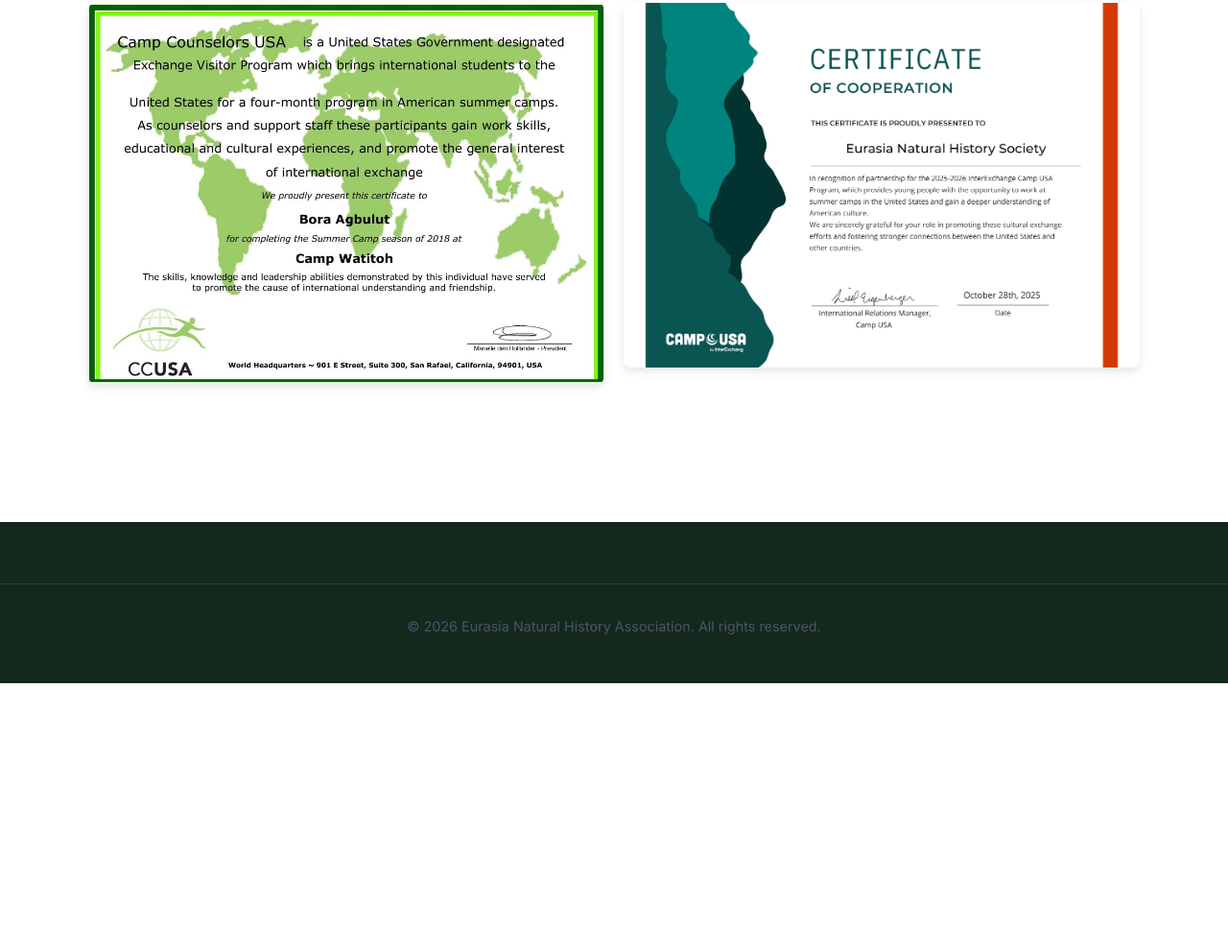
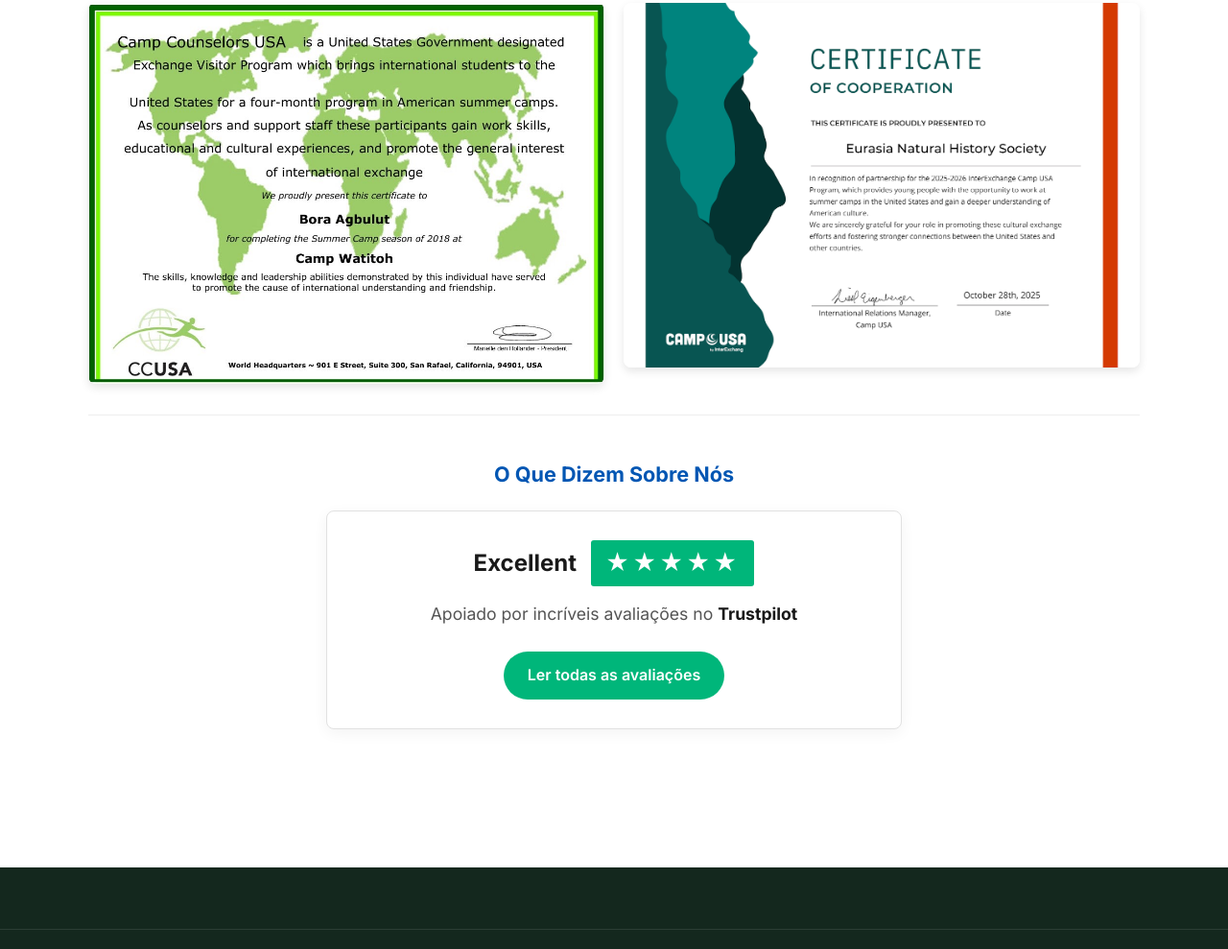
Before and after one commit to borax9/Website, a plain HTML site: page campusa.html in a window 1280 px wide. Shown: the part 3177-4166 px from the top of the page at 96% size. Before the commit the page ends 3889 px from the top, so only its background shows below. Drawn offline with Linux system fonts and the light colour scheme.

Commit message:
Update campusa.html

```diff
--- a/campusa.html
+++ b/campusa.html
@@ -113,7 +113,7 @@
         .custom-list { list-style: none; padding-left: 0; line-height: 1.8; }
         .custom-list li::before { content: "✔️ "; }
 
-        /* YENİ EKLENEN CSS: Modal ve Buton Stilleri */
+        /* Modal ve Buton Stilleri */
         .apply-btn-container {
             text-align: center;
             margin: -1rem 0 3rem 0;
@@ -212,6 +212,48 @@
         @media (max-width: 600px) {
             .checkbox-group { grid-template-columns: 1fr; }
             .modal-content { padding: 25px; margin: 10% auto; }
+        }
+
+        /* YENİ: Trustpilot Banner Stilleri */
+        .trustpilot-banner {
+            background: #fff;
+            border: 1px solid #e1e1e1;
+            padding: 30px 20px;
+            border-radius: 8px;
+            box-shadow: 0 4px 15px rgba(0,0,0,0.05);
+            max-width: 600px;
+            margin: 1.5rem auto 0 auto;
+            text-align: center;
+            transition: transform 0.3s ease, box-shadow 0.3s ease;
+        }
+        .trustpilot-banner:hover {
+            transform: translateY(-5px);
+            box-shadow: 0 8px 25px rgba(0,0,0,0.1);
+        }
+        .tp-stars {
+            background-color: #00b67a;
+            color: white;
+            padding: 5px 15px;
+            border-radius: 3px;
+            font-size: 1.5rem;
+            letter-spacing: 3px;
+            display: inline-block;
+        }
+        .tp-btn {
+            background-color: #00b67a;
+            color: white;
+            padding: 12px 25px;
+            text-decoration: none;
+            border-radius: 30px;
+            font-weight: 600;
+            display: inline-block;
+            margin-top: 15px;
+            transition: background 0.3s;
+        }
+        .tp-btn:hover {
+            background-color: #009c69;
+            color: white;
+            text-decoration: none;
         }
     </style>
 </head>
@@ -430,7 +472,7 @@
                 </div>
 
                 <!-- OUR EXPERIENCE & IMAGES -->
-                <div class="campusa-section" style="border-bottom: none; margin-bottom: 0;">
+                <div class="campusa-section">
                     <h3 style="color: var(--secondary-color, #0056b3);">
                         <span class="lang-pt">A Nossa Experiência</span>
                         <span class="lang-en" style="display:none;">Our Experience</span>
@@ -448,6 +490,30 @@
                     </div>
                 </div>
 
+                <!-- YENİ EKLENEN: TRUSTPILOT REVIEWS -->
+                <div class="campusa-section" style="border-bottom: none; margin-bottom: 0;">
+                    <h3 style="color: var(--secondary-color, #0056b3); text-align: center;">
+                        <span class="lang-pt">O Que Dizem Sobre Nós</span>
+                        <span class="lang-en" style="display:none;">What People Say About Us</span>
+                    </h3>
+
+                    <div class="trustpilot-banner">
+                        <div style="display: flex; align-items: center; justify-content: center; gap: 15px; margin-bottom: 15px;">
+                            <span style="font-weight: 800; font-size: 1.5rem; color: #191919;">Excellent</span>
+                            <div class="tp-stars">★★★★★</div>
+                        </div>
+                        <p style="margin: 10px 0; font-size: 1.1rem; color: #555;">
+                            <span class="lang-pt">Apoiado por incríveis avaliações no</span>
+                            <span class="lang-en" style="display:none;">Backed by amazing reviews on</span>
+                            <strong style="color: #191919;">Trustpilot</strong>
+                        </p>
+                        <a href="https://www.trustpilot.com/review/interexchange.org?utm_medium=trustbox&utm_source=Horizontal" target="_blank" class="tp-btn">
+                            <span class="lang-pt">Ler todas as avaliações</span>
+                            <span class="lang-en" style="display:none;">Read all reviews</span>
+                        </a>
+                    </div>
+                </div>
+
             </div>
         </div>
     </section>
@@ -461,7 +527,7 @@
         </div>
     </footer>
 
-    <!-- Başvuru Formu Modalı (GÜNCELLENEN KISIM BURADA) -->
+    <!-- Başvuru Formu Modalı -->
     <div id="applicationModal" class="modal">
         <div class="modal-content">
             <span class="close" id="closeModalBtn">&times;</span>
@@ -471,7 +537,7 @@
                 <p>Upon successful submission of this form, InterExchange Camp USA will provide an official registration link to the Email address you provide below and you will grant access to Camp USA Portal to complete your enrollment.</p>
             </div>
 
-            <!-- Formspree Entegrasyonu GÜNCELLENDİ -->
+            <!-- Formspree Entegrasyonu -->
             <form action="https://formspree.io/f/mvkpgrnb" method="POST">
 
                 <div class="form-group">
@@ -548,7 +614,7 @@
         // Butona tıklanınca formu aç
         btn.onclick = function() {
             modal.style.display = "block";
-            document.body.style.overflow = "hidden"; // Arka planın kaymasını engeller
+            document.body.style.overflow = "hidden";
         }
 
         // Çarpıya basılınca formu kapat
```
